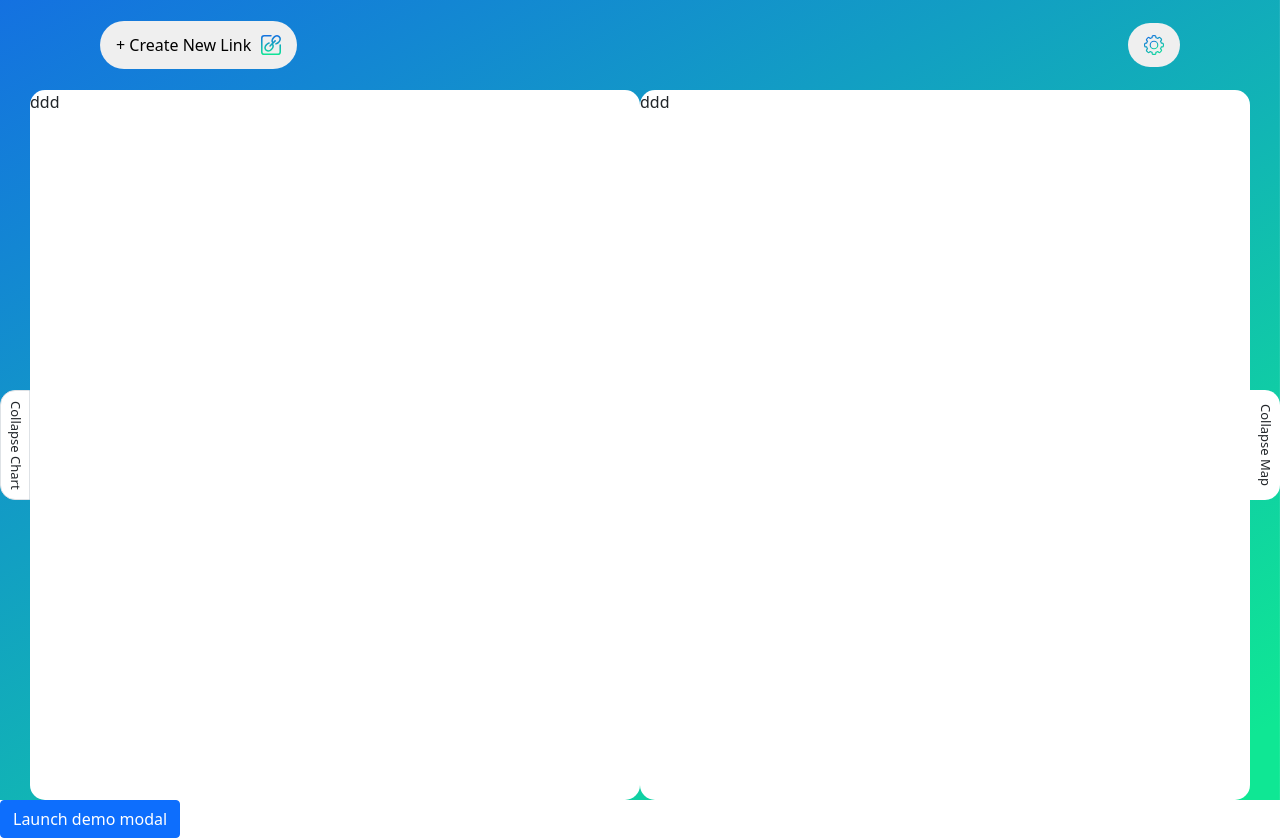
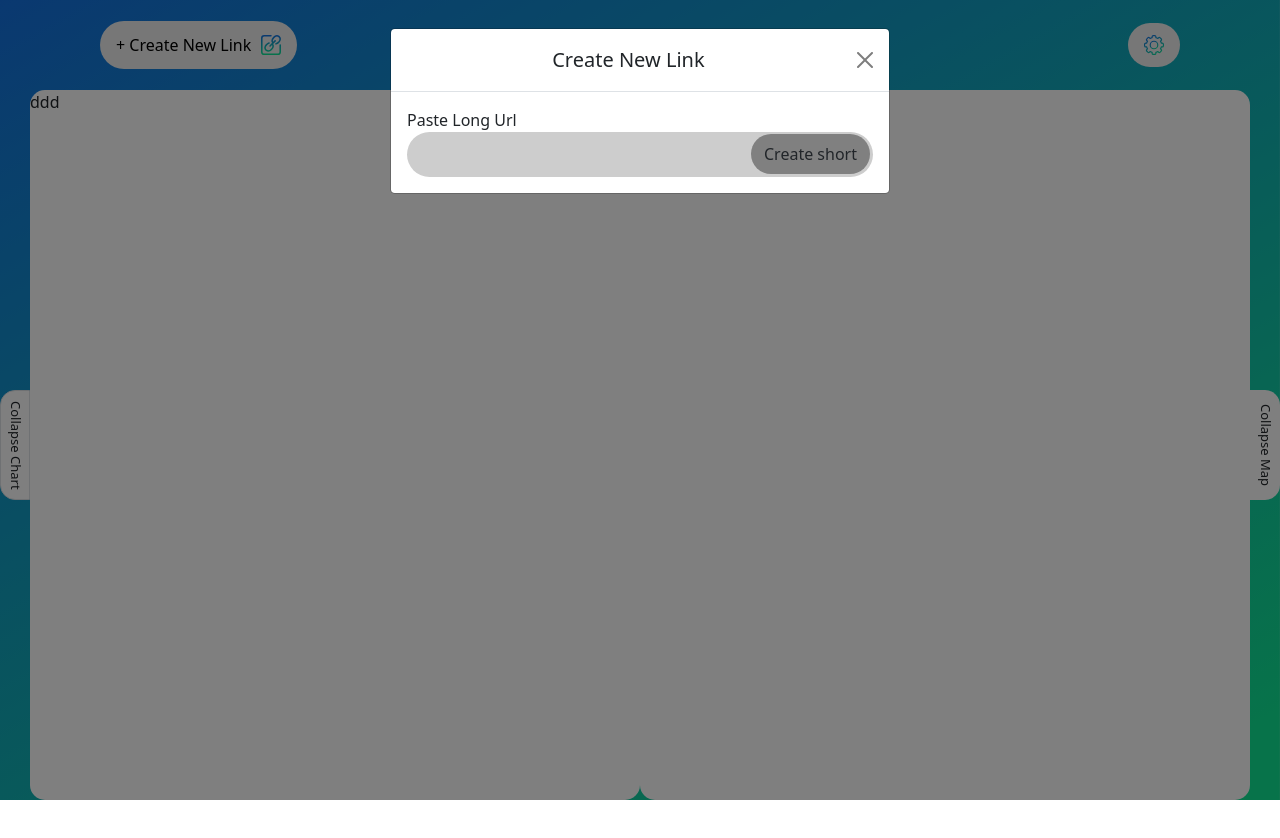
Before and after one commit to Awais-Practice/url-shortner-landing-page, a plain HTML site: page index.html in a window 1280 px wide. Both pictures are taken after a click on the button "+ Create New Link". After the commit the page ends 800 px from the top, so only its background shows below. Drawn offline with nearby package versions, Linux system fonts and the light colour scheme.

Commit message:
Bootstrap Modal body  progress

```diff
--- a/assets/scss/style.scss
+++ b/assets/scss/style.scss
@@ -80,4 +80,48 @@ body {
       }
     }
   }
+
+  #exampleModal {
+    .modal-dialog {
+      .modal-content {
+        .modal-header {
+          h5 {
+            text-align: center;
+            width: 100%;
+          }
+        }
+      }
+      .modal-body {
+        margin: auto;
+        width: 100%;
+        .content {
+          input {
+            width: 100%;
+            border: 0px solid;
+            outline: none;
+            height: 45px;
+            background-color: #cdcdcd;
+            border-radius: 30px;
+            position: relative;
+            padding-left: 10px;
+          }
+          .inputBtn {
+            width: 119px;
+            background-color: gray;
+            height: 40px;
+            border-radius: 30px;
+            display: flex;
+            align-items: center;
+            justify-content: center;
+            position: absolute;
+            top: 42px;
+            right: 19px;
+            cursor: pointer;
+            bottom: 0;
+            position: absolute;
+          }
+        }
+      }
+    }
+  }
 }
--- a/index.html
+++ b/index.html
@@ -18,7 +18,11 @@
       <!-- Header Container code start here -->
       <div class="header">
         <div class="buttonBox">
-          <button class="linkBtn">
+          <button
+            class="linkBtn"
+            data-bs-toggle="modal"
+            data-bs-target="#exampleModal"
+          >
             + Create New Link <img src="./assets/images/share-link.svg" alt="" /
             class="ml-10">
           </button>
@@ -47,16 +51,9 @@
     </div>
 
     <!-- Button trigger modal -->
-    <button
-      type="button"
-      class="btn btn-primary"
-      data-bs-toggle="modal"
-      data-bs-target="#exampleModal"
-    >
-      Launch demo modal
-    </button>
 
     <!-- Modal -->
+
     <div
       class="modal fade"
       id="exampleModal"
@@ -67,7 +64,7 @@
       <div class="modal-dialog">
         <div class="modal-content">
           <div class="modal-header">
-            <h5 class="modal-title" id="exampleModalLabel">Modal title</h5>
+            <h5 class="modal-title" id="exampleModalLabel">Create New Link</h5>
             <button
               type="button"
               class="btn-close"
@@ -75,8 +72,19 @@
               aria-label="Close"
             ></button>
           </div>
-          <div class="modal-body">...</div>
-          <div class="modal-footer">
+          <div class="modal-body">
+            <div class="content">
+              <div class="row">
+                <div class="col-sm-12">
+                  <label for=""> Paste Long Url </label><br />
+                  <input type="text" />
+                  <div class="inputBtn">Create short</div>
+                </div>
+              </div>
+            </div>
+          </div>
+
+          <!-- <div class="modal-footer">
             <button
               type="button"
               class="btn btn-secondary"
@@ -85,7 +93,7 @@
               Close
             </button>
             <button type="button" class="btn btn-primary">Save changes</button>
-          </div>
+          </div> -->
         </div>
       </div>
     </div>
```
Also changed, not shown: assets/css/style.css.
